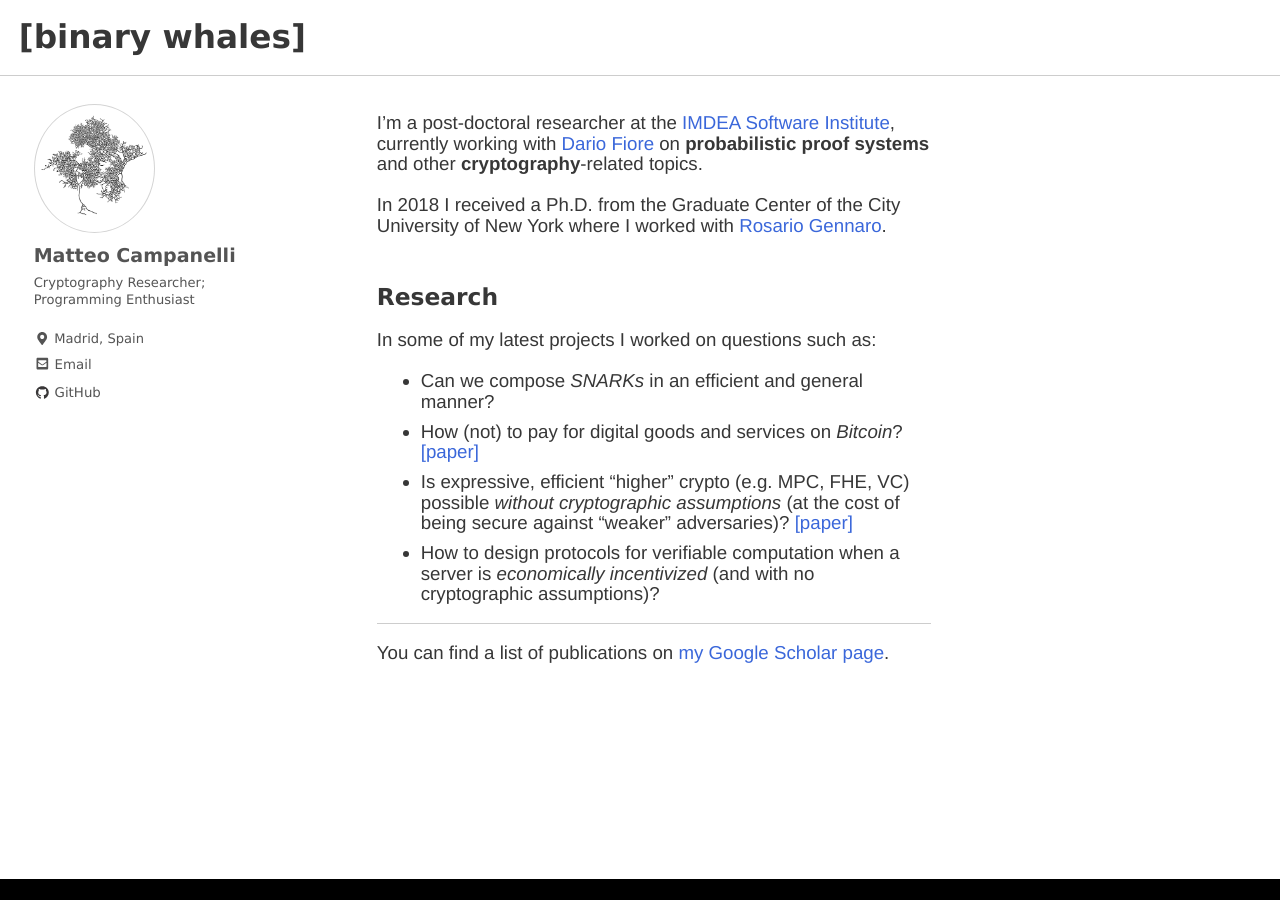
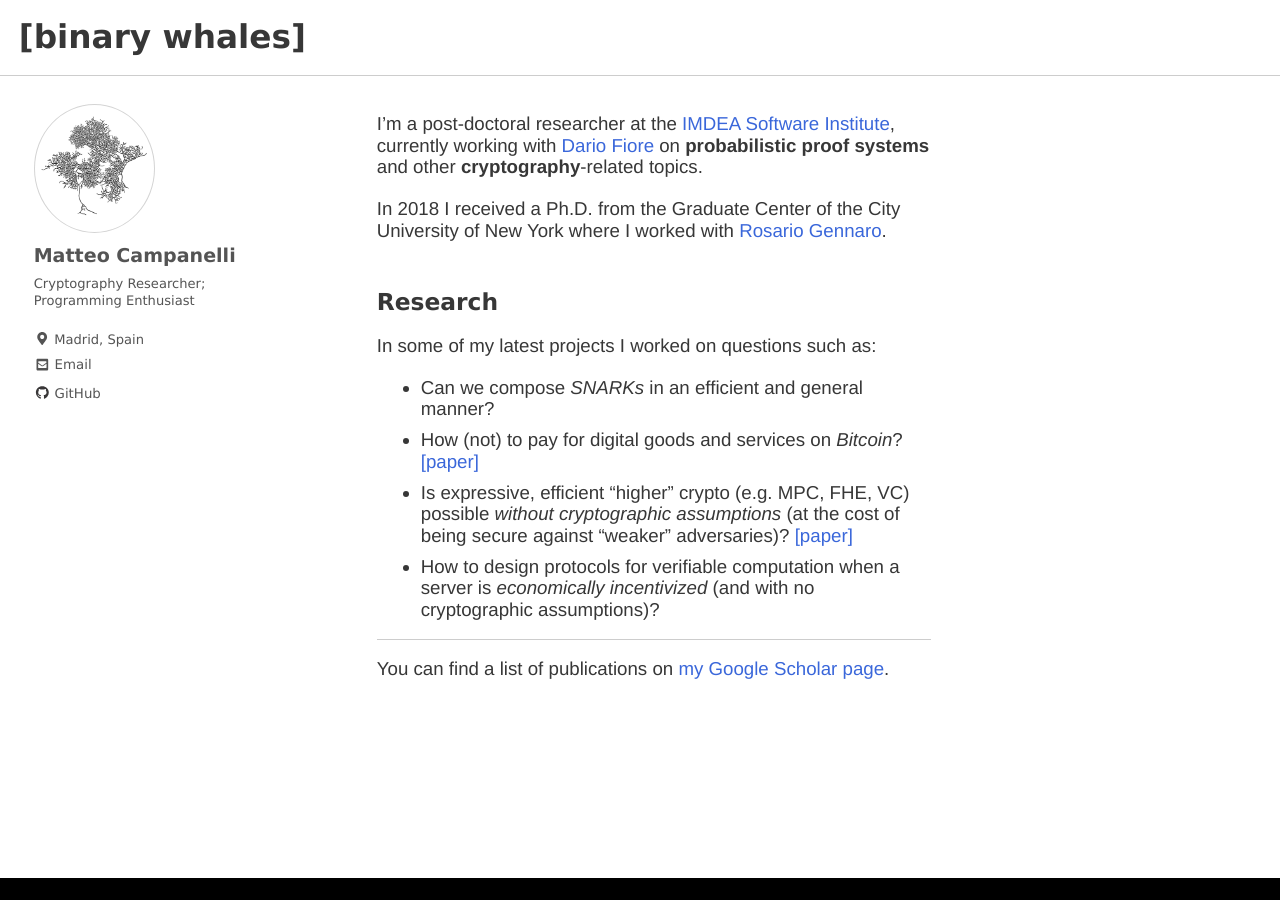
Before and after one commit to matteocam/matteocam.github.io, a Jekyll site: the page built from index.md, in a window 1280 px wide and 900 px high. Built offline with Jekyll 4.4.1, drawn with Linux system fonts in a browser that asks for light colours; nearby versions of some CDN libraries; some web fonts are replaced; a script that is not in the unit is left out.

Commit message:
Changed line height

```diff
--- a/_sass/minimal-mistakes/_base.scss
+++ b/_sass/minimal-mistakes/_base.scss
@@ -23,7 +23,7 @@ body {
   padding: 0;
   color: $text-color;
   font-family: $global-font-family;
-  line-height: 1.1;
+  line-height: 1.15;
   font-weight: 300;
 
   &.overflow--hidden {
```
